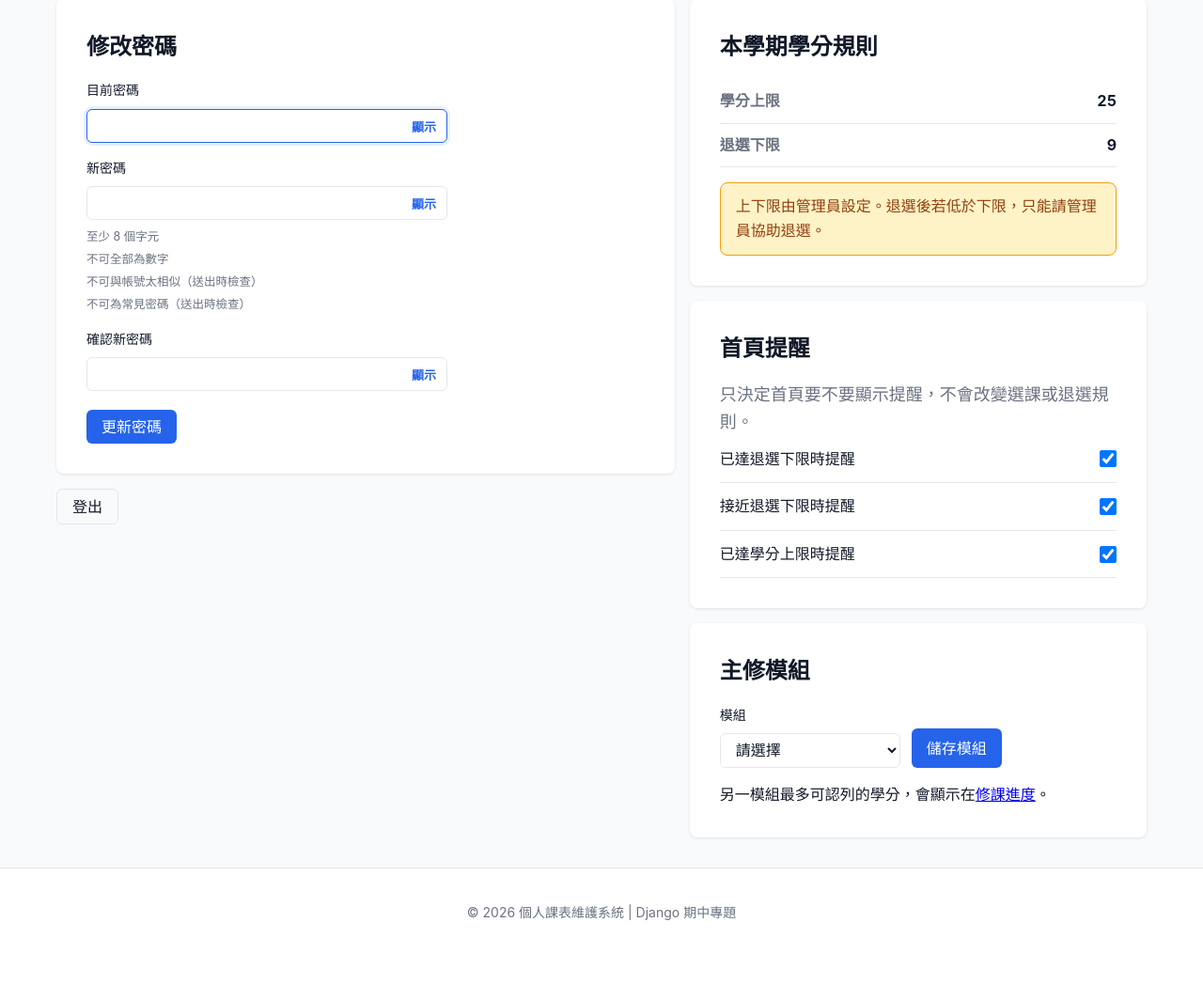
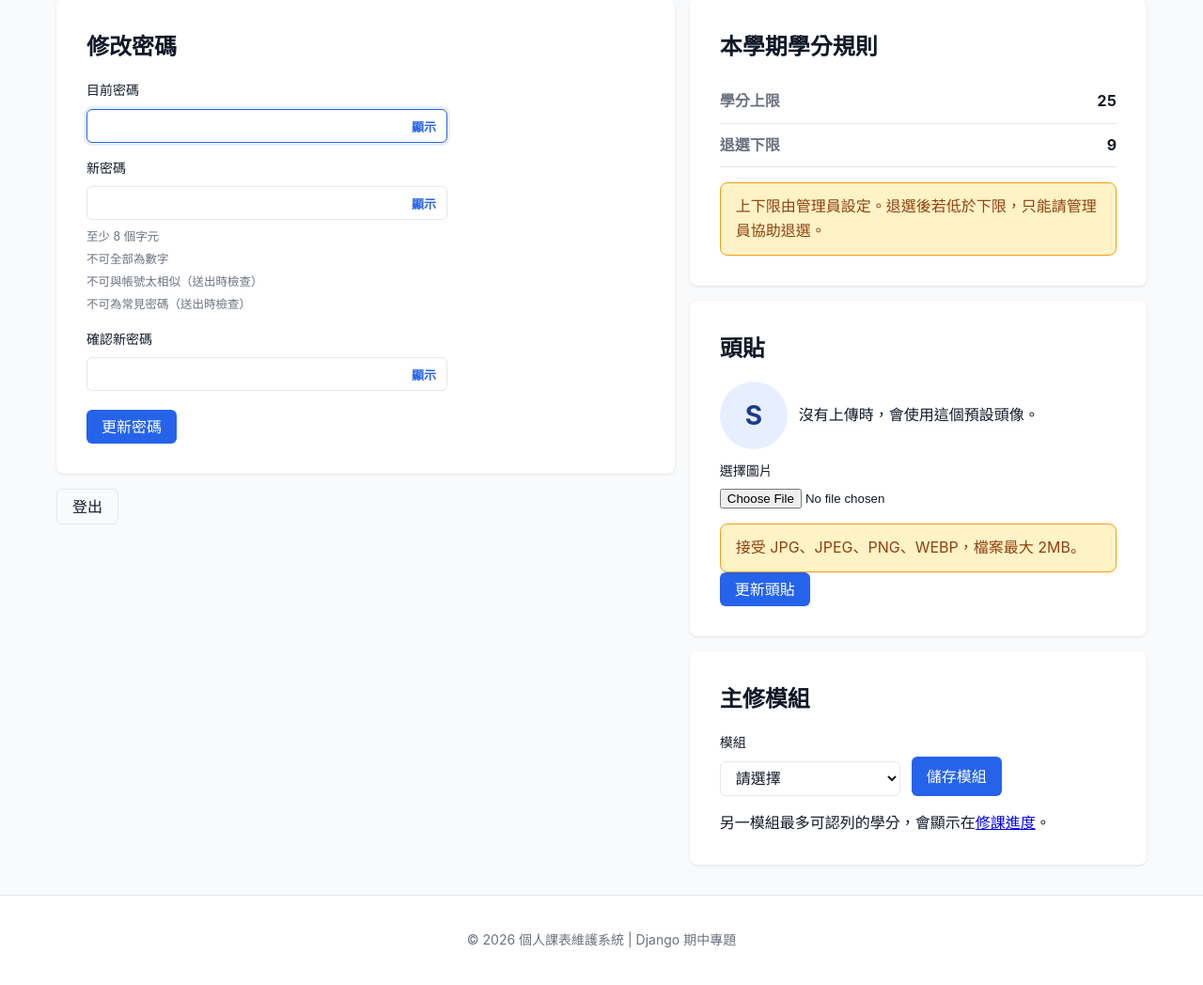
Before and after one commit to 11346070/Class-Schedule, a Django app: page /settings/ in a window 1280 px wide. Shown: the part 217-1265 px from the top of the page at 94% size. Before the commit the page ends 1196 px from the top, so only its background shows below. Run offline with Django 5.2, Linux system fonts and the light colour scheme; the visitor is signed in with stand-in values (Sample User, id 1); data comes from the database, SQL or seed files in the repository.

Commit message:
feat: add user avatar upload
Keep password changes on Django's hasher, let people upload their own avatar, and let the system decide homepage reminders.

Co-authored-by: Cursor <cursoragent@cursor.com>

```diff
--- a/static/css/style.css
+++ b/static/css/style.css
@@ -133,6 +133,33 @@ body {
     font-size: 13px;
     font-weight: 700;
 }
+
+.avatar-img {
+    width: 28px;
+    height: 28px;
+    border-radius: 50%;
+    object-fit: cover;
+    display: block;
+}
+
+.avatar-current {
+    display: flex;
+    align-items: center;
+    gap: 12px;
+    margin-bottom: 12px;
+}
+
+.avatar-fallback,
+.avatar-preview {
+    width: 72px;
+    height: 72px;
+    border-radius: 50%;
+    object-fit: cover;
+}
+
+.avatar-fallback { font-size: 28px; }
+
+.avatar-form input[type="file"] { max-width: 100%; }
 
 .account { position: relative; }
 
--- a/templates/account_settings.html
+++ b/templates/account_settings.html
@@ -73,23 +73,25 @@
         </div>
 
         <div class="detail-card stack-card">
-            <h2>首頁提醒</h2>
-            <p class="lead">只決定首頁要不要顯示提醒，不會改變選課或退選規則。</p>
-            <form method="post" action="{% url 'account_settings' %}" class="notice-form">
+            <h2>頭貼</h2>
+            <form method="post" action="{% url 'account_settings' %}" enctype="multipart/form-data" class="avatar-form">
                 {% csrf_token %}
-                <input type="hidden" name="action" value="notifications">
-                <label class="toggle-row">
-                    <span>已達退選下限時提醒</span>
-                    <input type="checkbox" name="notify_at_floor" {% if notify_at_floor %}checked{% endif %} onchange="this.form.requestSubmit()">
-                </label>
-                <label class="toggle-row">
-                    <span>接近退選下限時提醒</span>
-                    <input type="checkbox" name="notify_near_floor" {% if notify_near_floor %}checked{% endif %} onchange="this.form.requestSubmit()">
-                </label>
-                <label class="toggle-row">
-                    <span>已達學分上限時提醒</span>
-                    <input type="checkbox" name="notify_at_limit" {% if notify_at_limit %}checked{% endif %} onchange="this.form.requestSubmit()">
-                </label>
+                <input type="hidden" name="action" value="avatar">
+                <div class="avatar-current">
+                    {% if avatar_url %}
+                    <img class="avatar-preview" src="{{ avatar_url }}" alt="{{ user.username }} 的頭貼">
+                    {% else %}
+                    <span class="avatar avatar-fallback" aria-hidden="true">{{ user.username|slice:":1"|upper }}</span>
+                    {% endif %}
+                    <p>沒有上傳時，會使用這個預設頭像。</p>
+                </div>
+                <div class="form-group">
+                    <label for="{{ avatar_form.avatar.id_for_label }}">選擇圖片</label>
+                    {{ avatar_form.avatar }}
+                    {{ avatar_form.avatar.errors }}
+                </div>
+                <p class="credit-note">接受 JPG、JPEG、PNG、WEBP，檔案最大 2MB。</p>
+                <button type="submit" class="btn btn-primary">更新頭貼</button>
             </form>
         </div>
 
--- a/templates/base.html
+++ b/templates/base.html
@@ -13,7 +13,7 @@
             } catch (e) {}
         })();
     </script>
-    <link rel="stylesheet" href="/static/css/style.css?v=20261030d">
+    <link rel="stylesheet" href="/static/css/style.css?v=20261030e">
     {% block extra_css %}{% endblock %}
 </head>
 <body>
@@ -37,7 +37,11 @@
             <ul class="nav-menu" id="main-nav">
                 {% if user.is_authenticated %}
                 <li class="mobile-profile">
+                    {% if avatar_url %}
+                    <img class="avatar-img" src="{{ avatar_url }}" alt="">
+                    {% else %}
                     <span class="avatar" aria-hidden="true">{{ user.username|slice:":1"|upper }}</span>
+                    {% endif %}
                     <span class="who"><strong>{{ user.username }}</strong><span>已登入</span></span>
                 </li>
                 {% endif %}
@@ -65,7 +69,11 @@
             {% if user.is_authenticated %}
             <div class="account" id="account-menu">
                 <button type="button" class="account-btn" id="account-btn" aria-haspopup="true" aria-expanded="false">
+                    {% if avatar_url %}
+                    <img class="avatar-img" src="{{ avatar_url }}" alt="">
+                    {% else %}
                     <span class="avatar" aria-hidden="true">{{ user.username|slice:":1"|upper }}</span>
+                    {% endif %}
                     <span class="account-name">{{ user.username }}</span>
                 </button>
                 <div class="account-menu">
--- /dev/null
+++ b/timetable/context_processors.py
@@ -0,0 +1,10 @@
+from .models import StudentProfile
+
+
+def avatar(request):
+    if not request.user.is_authenticated:
+        return {"avatar_url": ""}
+    profile = StudentProfile.objects.filter(pk=str(request.user.pk)).only("avatar").first()
+    if profile is None or not profile.avatar:
+        return {"avatar_url": ""}
+    return {"avatar_url": profile.avatar.url}
--- a/timetable/data_store.py
+++ b/timetable/data_store.py
@@ -479,6 +479,20 @@ class CourseDataStore:
             "notify_at_limit": profile.notify_at_limit,
         }
 
+    def set_avatar(self, user_id: str, uploaded) -> None:
+        """只寫入這個 user_id 的頭貼。呼叫端必須傳入目前登入者。"""
+        from django.core.files.base import ContentFile
+
+        profile, _ = StudentProfile.objects.get_or_create(user_id=user_id)
+        if profile.avatar:
+            profile.avatar.delete(save=False)
+        extension = getattr(uploaded, "verified_extension", ".jpg")
+        profile.avatar.save(
+            f"{user_id}{extension}",
+            ContentFile(uploaded.read()),
+            save=True,
+        )
+
     def set_notification_prefs(self, user_id: str, posted) -> None:
         StudentProfile.objects.update_or_create(
             user_id=user_id,
--- a/timetable/forms.py
+++ b/timetable/forms.py
@@ -1,10 +1,24 @@
 """前台登入、註冊與改密碼表單。"""
 
+from django import forms
 from django.contrib.auth.forms import (
     AuthenticationForm,
     PasswordChangeForm,
     UserCreationForm,
 )
+from django.core.exceptions import ValidationError
+
+MAX_AVATAR_BYTES = 2 * 1024 * 1024
+
+
+def avatar_extension(header: bytes) -> str:
+    if header.startswith(b"\xff\xd8\xff"):
+        return ".jpg"
+    if header.startswith(b"\x89PNG\r\n\x1a\n"):
+        return ".png"
+    if len(header) >= 12 and header.startswith(b"RIFF") and header[8:12] == b"WEBP":
+        return ".webp"
+    return ""
 
 
 class StyledAuthenticationForm(AuthenticationForm):
@@ -38,3 +52,19 @@ class StyledPasswordChangeForm(PasswordChangeForm):
         for field in self.fields.values():
             field.help_text = ""
             field.widget.attrs["class"] = "form-control"
+
+
+class AvatarUploadForm(forms.Form):
+    avatar = forms.FileField(label="頭貼")
+
+    def clean_avatar(self):
+        uploaded = self.cleaned_data["avatar"]
+        if uploaded.size > MAX_AVATAR_BYTES:
+            raise ValidationError("圖片不能超過 2MB。")
+        header = uploaded.read(16)
+        uploaded.seek(0)
+        extension = avatar_extension(header)
+        if not extension:
+            raise ValidationError("只接受 JPG、JPEG、PNG 或 WEBP。")
+        uploaded.verified_extension = extension
+        return uploaded
--- a/timetable/models.py
+++ b/timetable/models.py
@@ -2,8 +2,18 @@
 課程與選課相關資料模型（SQLite）
 """
 
+from pathlib import Path
+
 from django.core.exceptions import ValidationError
 from django.db import models
+
+
+def avatar_upload_to(instance, filename):
+    """只用使用者自己的 ID 當檔名，避免沿用上傳檔名。"""
+    suffix = Path(filename).suffix.lower()
+    if suffix not in {".jpg", ".jpeg", ".png", ".webp"}:
+        suffix = ".img"
+    return f"avatars/{instance.user_id}{suffix}"
 
 DEFAULT_CREDIT_LIMIT = 25
 DEFAULT_CREDIT_FLOOR = 9
@@ -238,6 +248,7 @@ class StudentProfile(models.Model):
     notify_at_floor = models.BooleanField("已達退選下限時提醒", default=True)
     notify_near_floor = models.BooleanField("接近退選下限時提醒", default=True)
     notify_at_limit = models.BooleanField("已達學分上限時提醒", default=True)
+    avatar = models.FileField("頭貼", upload_to=avatar_upload_to, blank=True)
 
     class Meta:
         verbose_name = "學生模組"
--- a/timetable/views.py
+++ b/timetable/views.py
@@ -11,7 +11,12 @@ from django.shortcuts import redirect, render
 from django.views.decorators.http import require_http_methods, require_POST
 
 from .data_store import course_store
-from .forms import RegisterForm, StyledAuthenticationForm, StyledPasswordChangeForm
+from .forms import (
+    AvatarUploadForm,
+    RegisterForm,
+    StyledAuthenticationForm,
+    StyledPasswordChangeForm,
+)
 
 
 class StyledLoginView(LoginView):
@@ -199,6 +204,7 @@ def account_settings(request):
     """個人設定：帳號、密碼、學分規則與主修模組。"""
     user_id = get_user_id(request)
     password_form = StyledPasswordChangeForm(request.user)
+    avatar_form = AvatarUploadForm()
 
     if request.method == "POST" and request.POST.get("action") == "password":
         password_form = StyledPasswordChangeForm(request.user, request.POST)
@@ -207,15 +213,17 @@ def account_settings(request):
             update_session_auth_hash(request, user)
             messages.success(request, "密碼已更新")
             return redirect("account_settings")
+    elif request.method == "POST" and request.POST.get("action") == "avatar":
+        avatar_form = AvatarUploadForm(request.POST, request.FILES)
+        if avatar_form.is_valid():
+            course_store.set_avatar(user_id, avatar_form.cleaned_data["avatar"])
+            messages.success(request, "已更新頭貼")
+            return redirect("account_settings")
     elif request.method == "POST" and request.POST.get("action") == "module":
         if course_store.set_student_module(user_id, request.POST.get("module", "")):
             messages.success(request, "已更新主修模組")
         else:
             messages.error(request, "請選擇金融或資訊模組")
-        return redirect("account_settings")
-    elif request.method == "POST" and request.POST.get("action") == "notifications":
-        course_store.set_notification_prefs(user_id, request.POST)
-        messages.success(request, "已更新首頁提醒")
         return redirect("account_settings")
 
     return render(
@@ -223,10 +231,10 @@ def account_settings(request):
         "account_settings.html",
         {
             "password_form": password_form,
+            "avatar_form": avatar_form,
             "credit_limit": course_store.get_user_credit_limit(user_id),
             "credit_floor": course_store.get_user_credit_floor(user_id),
             "module": course_store.get_student_module(user_id),
-            **course_store.get_notification_prefs(user_id),
         },
     )
 
--- a/timetable_project/settings.py
+++ b/timetable_project/settings.py
@@ -52,6 +52,7 @@ TEMPLATES = [
                 'django.template.context_processors.request',
                 'django.contrib.auth.context_processors.auth',
                 'django.contrib.messages.context_processors.messages',
+                'timetable.context_processors.avatar',
             ],
         },
     },
@@ -88,6 +89,9 @@ USE_TZ = True
 # Static files
 STATIC_URL = '/static/'
 STATICFILES_DIRS = [BASE_DIR / 'static']
+
+MEDIA_URL = '/media/'
+MEDIA_ROOT = BASE_DIR / 'media'
 
 
 # Session 存在 SQLite（django_session），不使用 sessions/ 資料夾。
--- a/timetable_project/urls.py
+++ b/timetable_project/urls.py
@@ -2,6 +2,8 @@
 URL configuration for timetable_project project.
 """
 
+from django.conf import settings
+from django.conf.urls.static import static
 from django.contrib import admin
 from django.urls import path, include
 
@@ -10,6 +12,9 @@ urlpatterns = [
     path('', include('timetable.urls')),
 ]
 
+if settings.DEBUG:
+    urlpatterns += static(settings.MEDIA_URL, document_root=settings.MEDIA_ROOT)
+
 admin.site.site_header = '個人課表維護系統後台'
 admin.site.site_title = '課表後台'
 admin.site.index_title = '管理首頁'
```
Also changed, not shown: templates/index.html (+6 -6 lines), timetable/tests.py (+93 -1 lines), timetable/migrations/0008_user_avatar.py (added).
